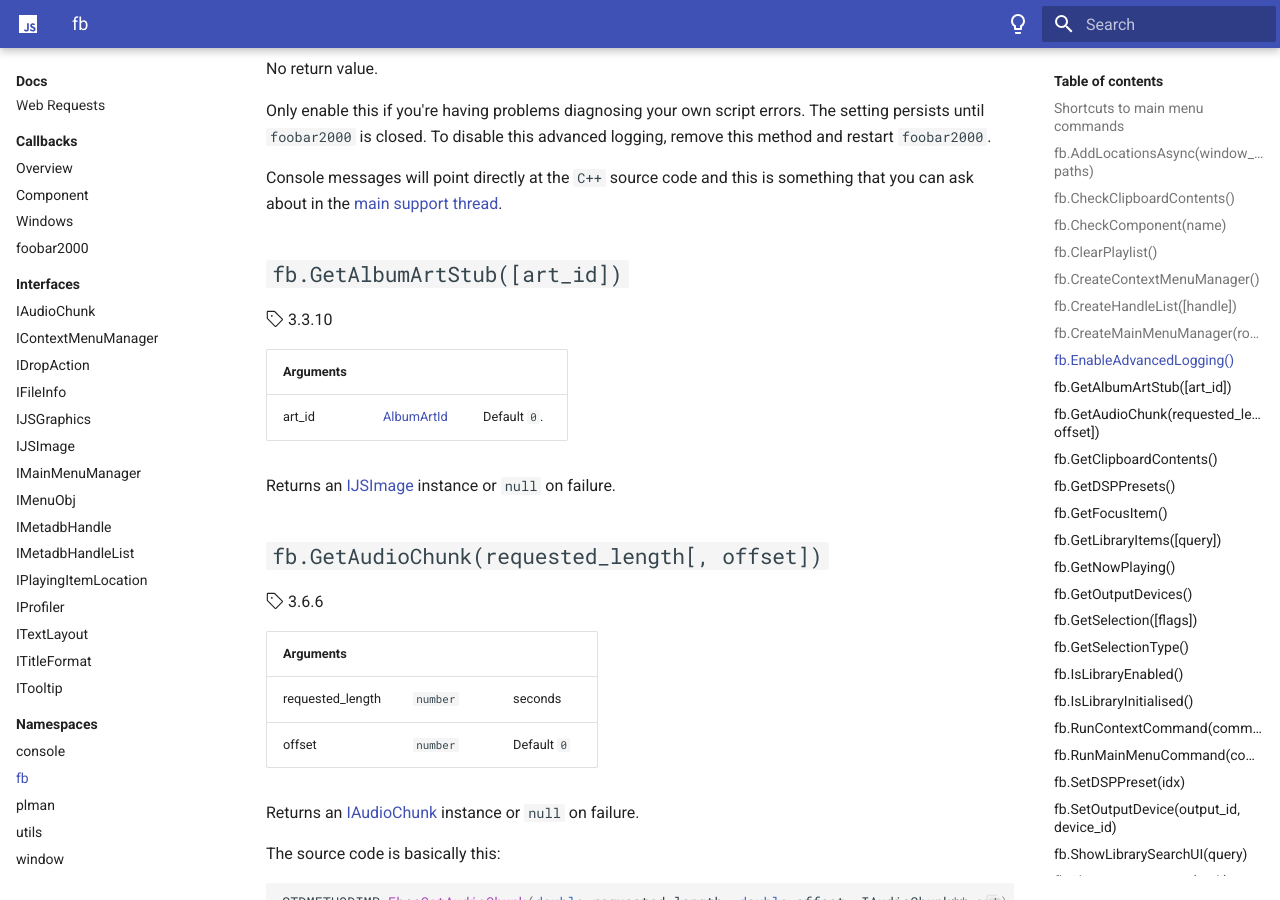
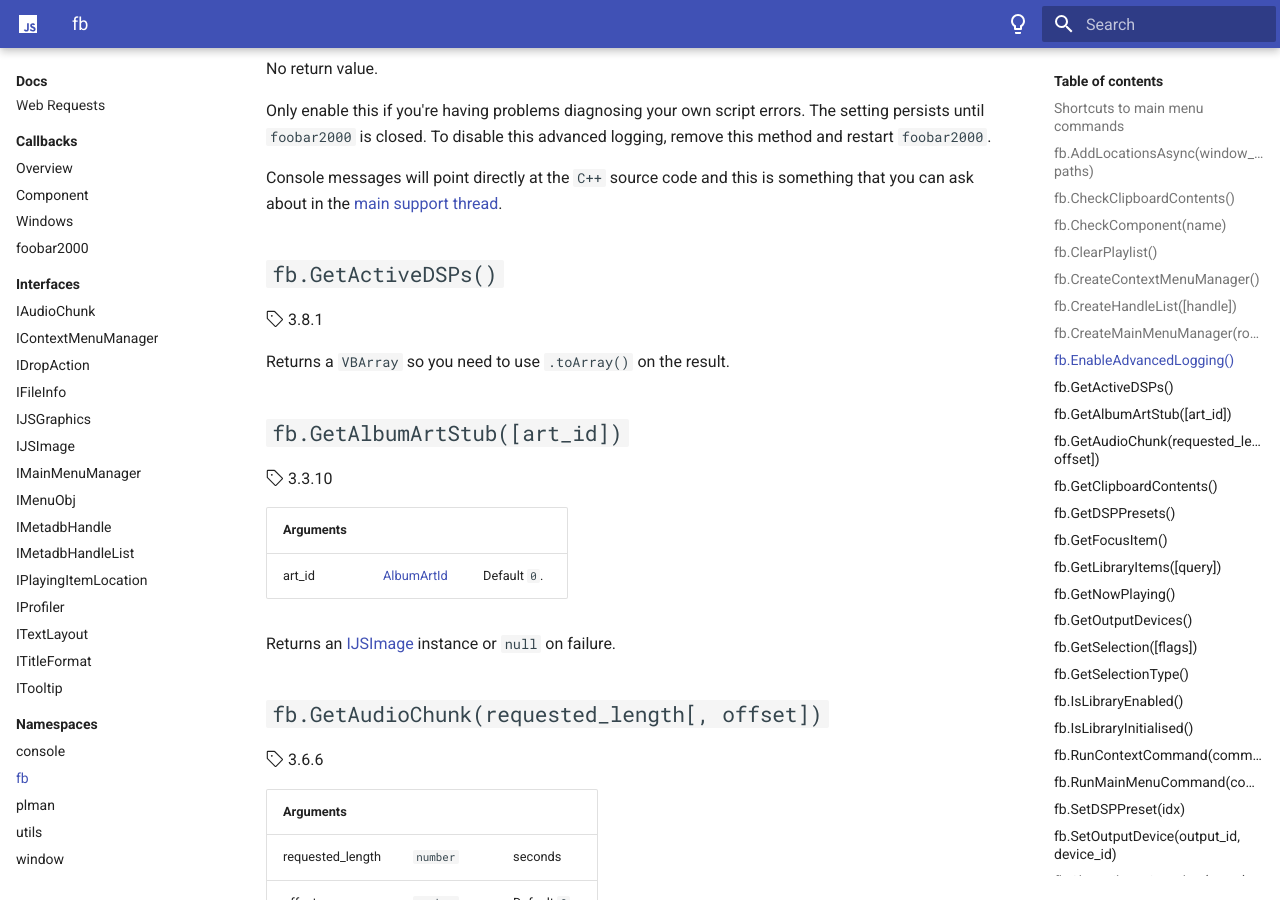
Before and after one commit to jscript-panel/jscript-panel.github.io, an MkDocs documentation site: the page built from docs/docs/namespaces/fb.md, in a window 1280 px wide and 900 px high, scrolled down 4680 px. Built offline with MkDocs 1.6.1 and Material for MkDocs 9.7.7, drawn with Linux system fonts in a browser that asks for light colours.

Commit message:
GetActiveDSPs

```diff
--- a/docs/docs/namespaces/fb.md
+++ b/docs/docs/namespaces/fb.md
@@ -147,6 +147,11 @@ until `foobar2000` is closed. To disable this advanced logging, remove this meth
 
 Console messages will point directly at the `C++` source code and this is something that you can
 ask about in the [main support thread](https://hydrogenaud.io/index.php/topic,110499.0.html).
+
+## `fb.GetActiveDSPs()`
+:octicons-tag-24: 3.8.1
+
+Returns a `VBArray` so you need to use `.toArray()` on the result.
 
 ## `fb.GetAlbumArtStub([art_id])`
 :octicons-tag-24: 3.3.10
```
